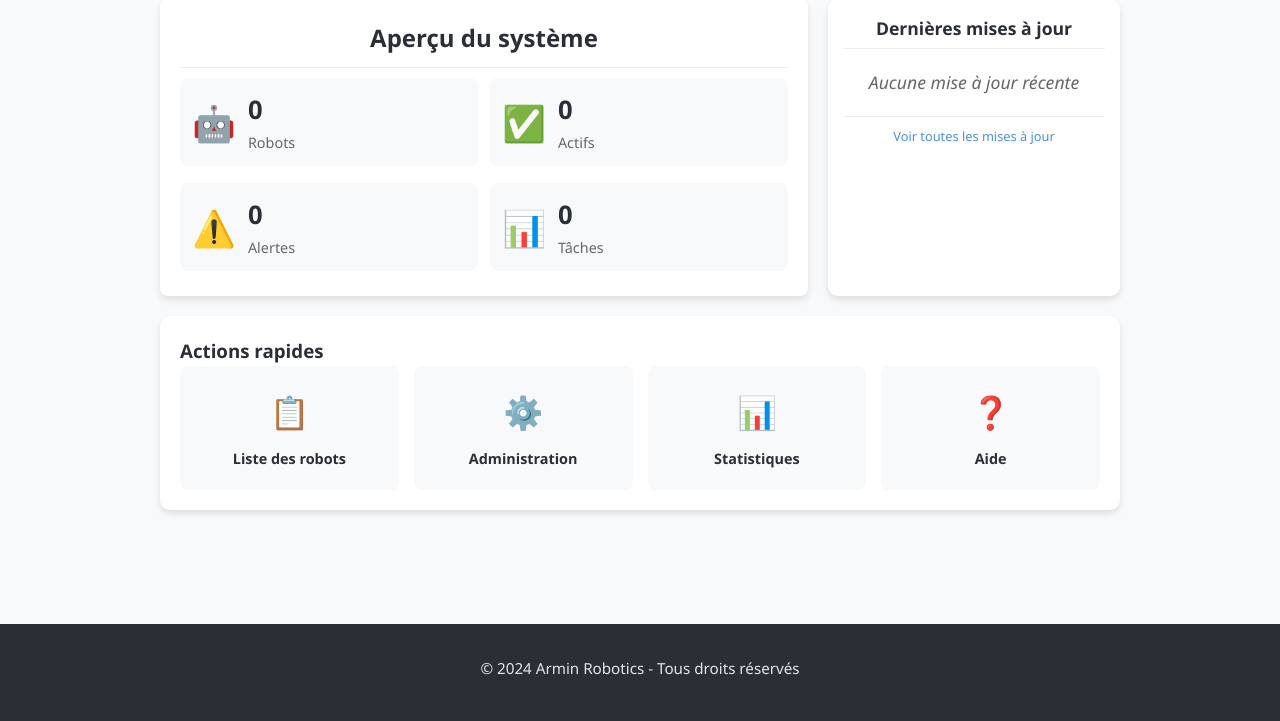
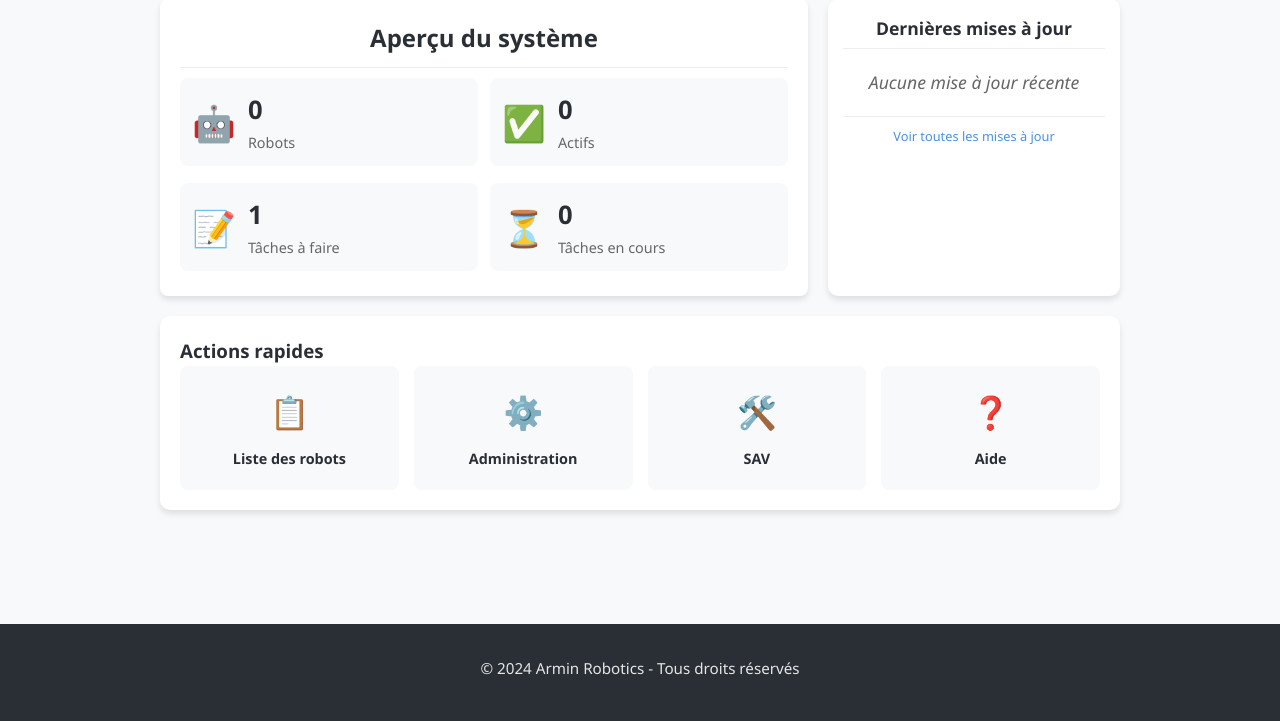
Before and after one commit to LeroyDu56/CDA_FINAL_ARMIN, a Django app: page / in a window 1280 px wide. Shown: the part 297-1018 px from the top of the page. Run offline with Django 4.2, Linux system fonts and the light colour scheme; a user stored in the database is signed in; data comes from the database, SQL or seed files in the repository; both versions use the stored data as it was after the commit; data that the repository does not hold is empty.

Commit message:
V1.61
Changement page index

```diff
--- a/auth_app/views.py
+++ b/auth_app/views.py
@@ -64,10 +64,28 @@ def index(request):
         robots_count = '--'
         active_robots = '--'
 
+    # Récupérer les statistiques des tâches SAV
+    try:
+        # Tâches à faire (pending)
+        pending_tasks_count = ServiceTask.objects.filter(
+            status='pending'
+        ).count()
+
+        # Tâches en cours (in_progress)
+        in_progress_tasks_count = ServiceTask.objects.filter(
+            status='in_progress'
+        ).count()
+    except Exception as e:
+        print(f"Erreur lors de la récupération des statistiques des tâches: {e}")
+        pending_tasks_count = 0
+        in_progress_tasks_count = 0
+
     # Si l'utilisateur est un visiteur ou client, afficher "XX" au lieu des valeurs réelles
     if user_is_visitor or user_is_client:
         robots_count = "XX"
         active_robots = "XX"
+        pending_tasks_count = "XX"
+        in_progress_tasks_count = "XX"
 
     context = {
         'user_is_admin': user_is_admin,
@@ -78,7 +96,8 @@ def index(request):
         'robots_count': robots_count if robots_count != '--' else 0,
         'active_robots': active_robots if active_robots != '--' else 0,
         'alerts_count': 0,
-        'tasks_count': 0,
+        'pending_tasks_count': pending_tasks_count,  # Tâches à faire
+        'in_progress_tasks_count': in_progress_tasks_count,  # Tâches en cours
     }
 
     return render(request, 'index.html', context)
--- a/templates/index.html
+++ b/templates/index.html
@@ -31,18 +31,19 @@
                 <span class="stat-label">Actifs</span>
               </div>
             </div>
+
             <div class="stat-item">
-              <div class="stat-icon">⚠️</div>
+              <div class="stat-icon">📝</div>
               <div class="stat-info">
-                <span class="stat-value">{{ alerts_count|default:"0" }}</span>
-                <span class="stat-label">Alertes</span>
+                <span class="stat-value">{{ pending_tasks_count|default:"0" }}</span>
+                <span class="stat-label">Tâches à faire</span>
               </div>
             </div>
             <div class="stat-item">
-              <div class="stat-icon">📊</div>
+              <div class="stat-icon">⏳</div>
               <div class="stat-info">
-                <span class="stat-value">{{ tasks_count|default:"0" }}</span>
-                <span class="stat-label">Tâches</span>
+                <span class="stat-value">{{ in_progress_tasks_count|default:"0" }}</span>
+                <span class="stat-label">Tâches en cours</span>
               </div>
             </div>
           </div>
@@ -98,9 +99,9 @@
               <span class="action-text">Administration</span>
             </a>
           {% endif %}
-          <a href="#" class="action-button">
-            <span class="action-icon">📊</span>
-            <span class="action-text">Statistiques</span>
+          <a href="{% url 'sav_list' %}" class="action-button">
+            <span class="action-icon">🛠️</span>
+            <span class="action-text">SAV</span>
           </a>
           <a href="#" class="action-button">
             <span class="action-icon">❓</span>
```
Also changed, not shown: db.sqlite3.
